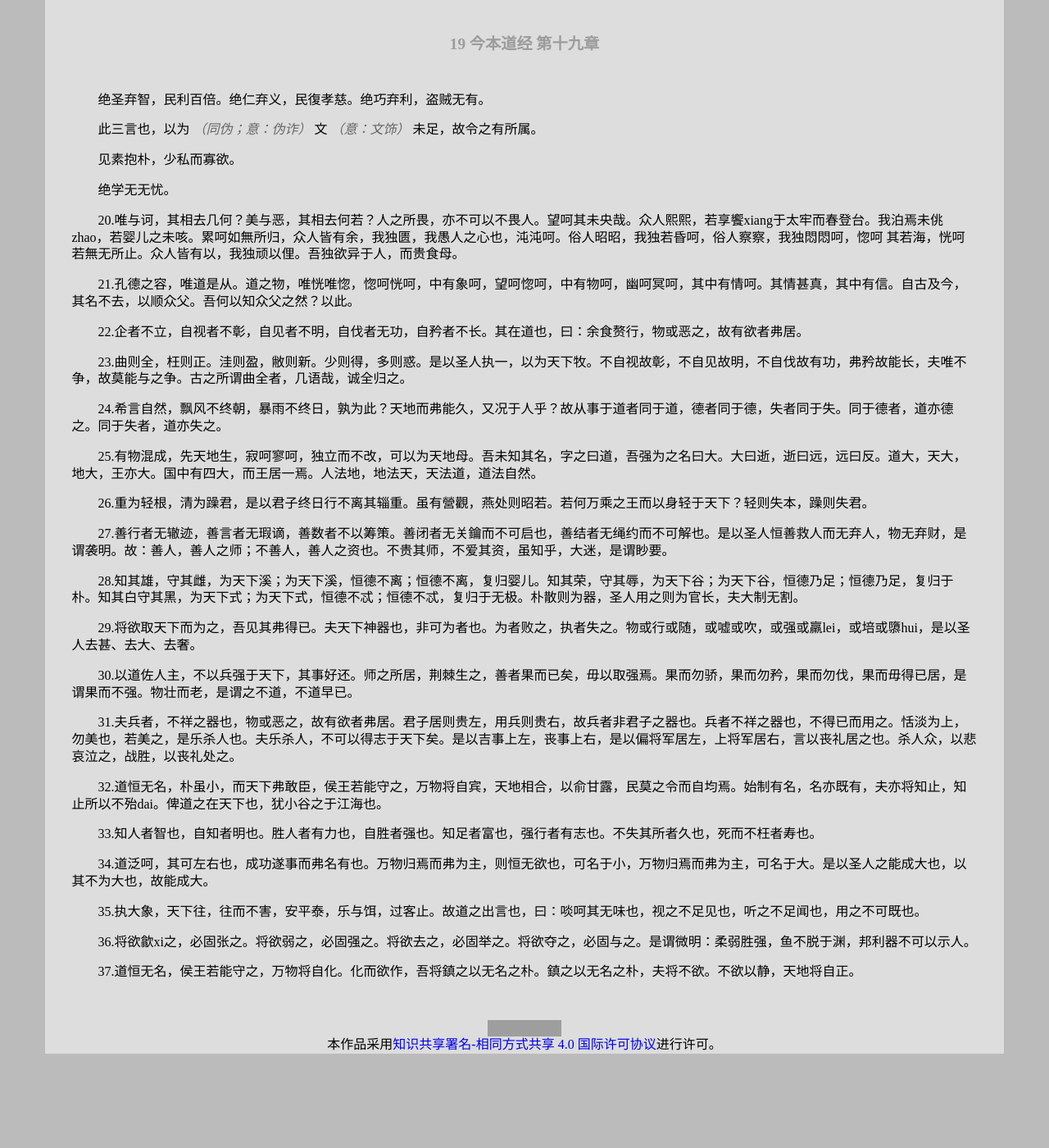
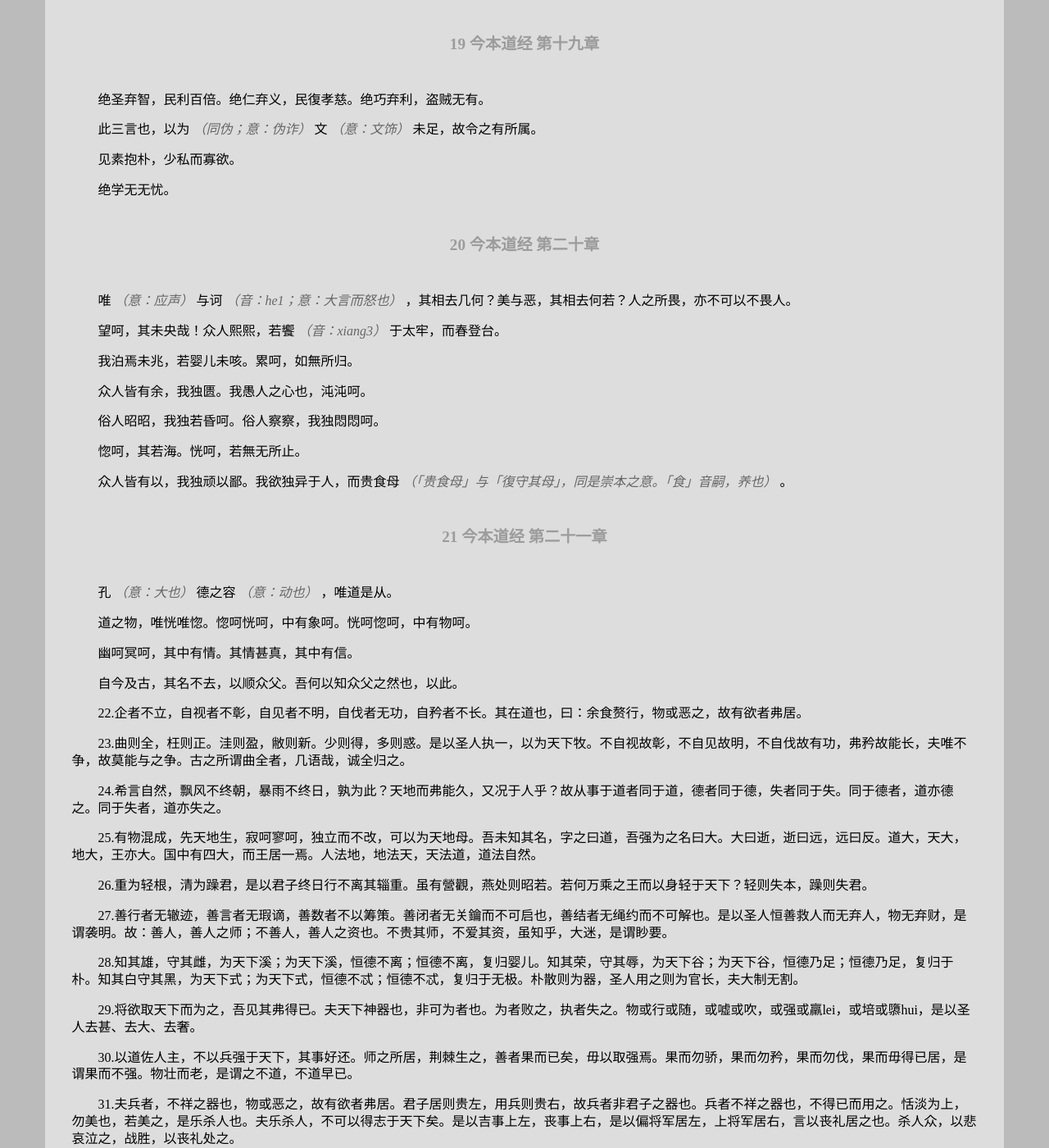
Before and after one commit to leiqin/leiqin.github.io, a Jekyll site: the page built from shoucang/daodejing.markdown, in a window 1280 px wide and 1400 px high, scrolled down 14761 px. Shown: the whole window at 82% size. Built offline with Jekyll 4.4.1, drawn with Linux system fonts in a browser that asks for light colours; nearby versions of some CDN libraries; before the commit the page ends 16046 px from its top, so only the background shows below that; grey boxes are pictures that could not be loaded.

Commit message:
道德经 道经 20 21

```diff
--- a/shoucang/daodejing.markdown
+++ b/shoucang/daodejing.markdown
@@ -585,11 +585,33 @@ title: 道德经
 
 绝学无无忧。
 
+###### 20 今本道经 第二十章
+
+唯 _（意：应声）_ 与诃 _（音：he1；意：大言而怒也）_ ，其相去几何？美与恶，其相去何若？人之所畏，亦不可以不畏人。
+
+望呵，其未央哉！众人熙熙，若饗 _（音：xiang3）_ 于太牢，而春登台。
+
+我泊焉未兆，若婴儿未咳。累呵，如無所归。
+
+众人皆有余，我独匮。我愚人之心也，沌沌呵。
+
+俗人昭昭，我独若昏呵。俗人察察，我独悶悶呵。
+
+惚呵，其若海。恍呵，若無无所止。
+
+众人皆有以，我独顽以鄙。我欲独异于人，而贵食母 _（「贵食母」与「復守其母」，同是崇本之意。「食」音嗣，养也）_ 。
+
+###### 21 今本道经 第二十一章
+
+孔 _（意：大也）_ 德之容 _（意：动也）_ ，唯道是从。
+
+道之物，唯恍唯惚。惚呵恍呵，中有象呵。恍呵惚呵，中有物呵。
+
+幽呵冥呵，其中有情。其情甚真，其中有信。
+
+自今及古，其名不去，以顺众父。吾何以知众父之然也，以此。
 
 
-20.唯与诃，其相去几何？美与恶，其相去何若？人之所畏，亦不可以不畏人。望呵其未央哉。众人熙熙，若享饗xiang于太牢而春登台。我泊焉未佻zhao，若婴儿之未咳。累呵如無所归，众人皆有余，我独匮，我愚人之心也，沌沌呵。俗人昭昭，我独若昏呵，俗人察察，我独悶悶呵，惚呵 其若海，恍呵 若無无所止。众人皆有以，我独顽以俚。吾独欲异于人，而贵食母。
-
-21.孔德之容，唯道是从。道之物，唯恍唯惚，惚呵恍呵，中有象呵，望呵惚呵，中有物呵，幽呵冥呵，其中有情呵。其情甚真，其中有信。自古及今，其名不去，以顺众父。吾何以知众父之然？以此。
 
 22.企者不立，自视者不彰，自见者不明，自伐者无功，自矜者不长。其在道也，曰：余食赘行，物或恶之，故有欲者弗居。
 
```
